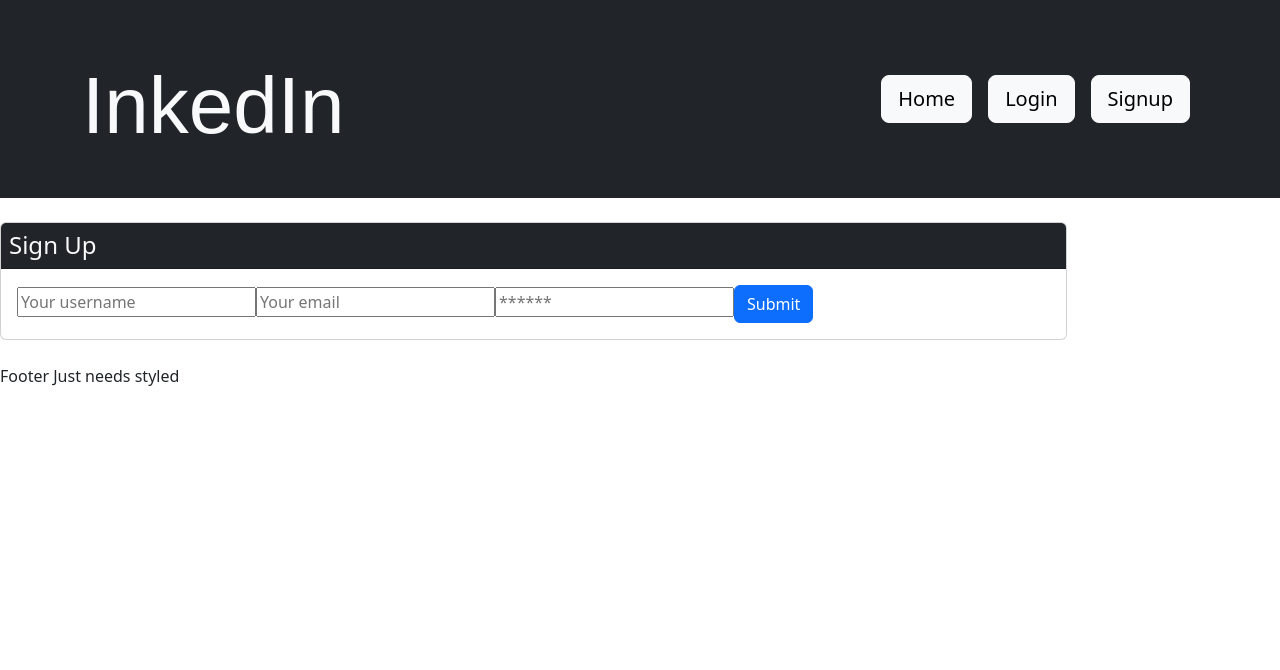
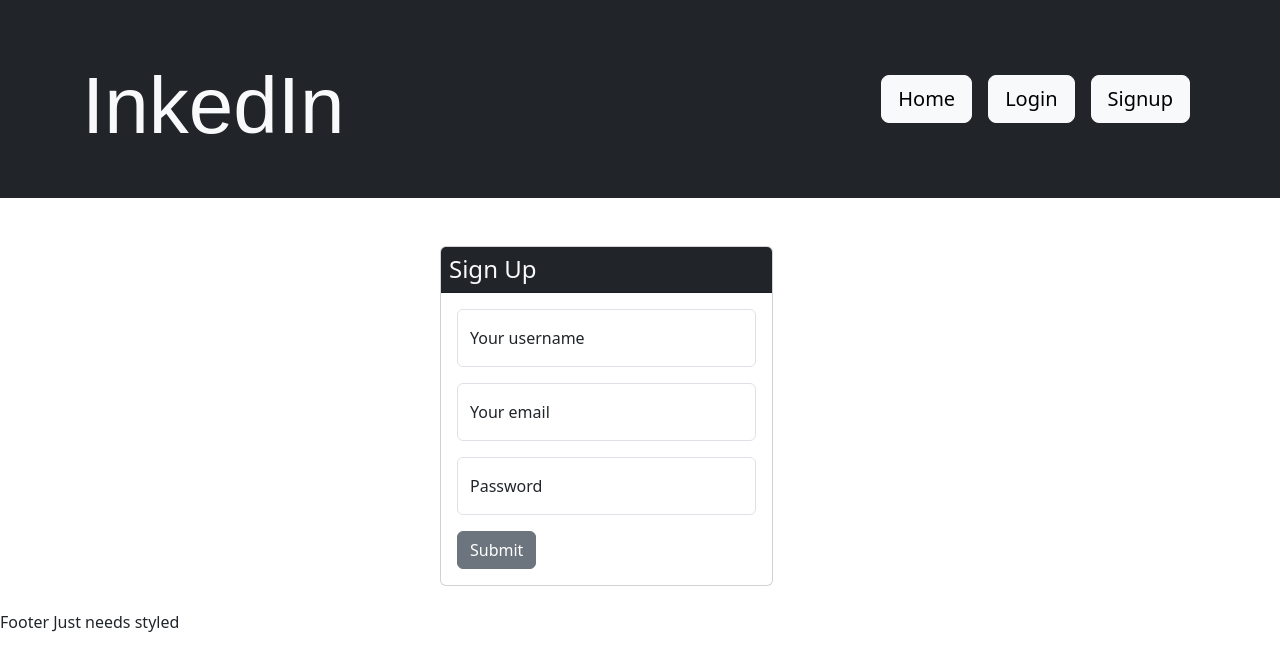
Before and after one commit to bnadel4/inkedin, a React (Create React App) app in the folder client/: page /signup in a window 1280 px wide. Shown: the top 670 px of the page. Built offline with nearby package versions, Linux system fonts and the light colour scheme; the HTML template or start-up script is replaced by a standard one; a web font is replaced by a local one.

Commit message:
Changes to the Profile Page

```diff
--- a/client/src/components/createPost.js
+++ b/client/src/components/createPost.js
@@ -1,13 +1,9 @@
 import React, { useState } from 'react';
 import { Link } from 'react-router-dom';
 import { useMutation } from '@apollo/client';
-
-import { ADD_THOUGHT } from '../../utils/mutations';
-import { QUERY_THOUGHTS, QUERY_ME } from '../../utils/queries';
-
+import { ADD_THOUGHT } from '../utils/mutations';
+import { QUERY_THOUGHTS, QUERY_ME } from '../utils/queries';
 import Auth from '../utils/auth';
-
-// need to add back in all the Auth and Mutations above into the code below
 
 const CreatePost = ({ onSubmit }) => {
   const [title, setTitle] = useState('');
@@ -22,130 +18,36 @@ const CreatePost = ({ onSubmit }) => {
   };
 
   return (
-    <div>
+    <div className="card">
+      <div className="card-body">
         <h2>Create a New Post</h2>
         <form onSubmit={handleSubmit}>
+          <div className="form-floating mb-3">
             <input
               type="text"
+              className="form-control"
               value={title}
               onChange={(e) => setTitle(e.target.value)}
               placeholder="Title"
               required
             />
+            <label htmlFor="title">Title</label>
+          </div>
+          <div className="form-floating mb-3">
             <textarea
+              className="form-control"
               value={content}
               onChange={(e) => setContent(e.target.value)}
               placeholder="Content"
               required
             ></textarea>
-        <button type="submit">Submit</button>
+            <label htmlFor="content">Content</label>
+          </div>
+          <button type="submit" className="btn btn-secondary">Submit</button>
         </form>
+      </div>
     </div>
   );
 };
 
 export default CreatePost;
-
-
-// const ThoughtForm = () => {
-//   const [thoughtText, setThoughtText] = useState('');
-
-//   const [characterCount, setCharacterCount] = useState(0);
-
-//   const [addThought, { error }] = useMutation(ADD_THOUGHT, {
-//     update(cache, { data: { addThought } }) {
-//       try {
-//         const { thoughts } = cache.readQuery({ query: QUERY_THOUGHTS });
-
-//         cache.writeQuery({
-//           query: QUERY_THOUGHTS,
-//           data: { thoughts: [addThought, ...thoughts] },
-//         });
-//       } catch (e) {
-//         console.error(e);
-//       }
-
-//       // update me object's cache
-//       const { me } = cache.readQuery({ query: QUERY_ME });
-//       cache.writeQuery({
-//         query: QUERY_ME,
-//         data: { me: { ...me, thoughts: [...me.thoughts, addThought] } },
-//       });
-//     },
-//   });
-
-//   const handleFormSubmit = async (event) => {
-//     event.preventDefault();
-
-//     try {
-//       const { data } = await addThought({
-//         variables: {
-//           thoughtText,
-//           thoughtAuthor: Auth.getProfile().data.username,
-//         },
-//       });
-
-//       setThoughtText('');
-//     } catch (err) {
-//       console.error(err);
-//     }
-//   };
-
-//   const handleChange = (event) => {
-//     const { name, value } = event.target;
-
-//     if (name === 'thoughtText' && value.length <= 280) {
-//       setThoughtText(value);
-//       setCharacterCount(value.length);
-//     }
-//   };
-
-//   return (
-//     <div>
-//       <h3>What's on your techy mind?</h3>
-
-//       {Auth.loggedIn() ? (
-//         <>
-//           <p
-//             className={`m-0 ${
-//               characterCount === 280 || error ? 'text-danger' : ''
-//             }`}
-//           >
-//             Character Count: {characterCount}/280
-//           </p>
-//           <form
-//             className="flex-row justify-center justify-space-between-md align-center"
-//             onSubmit={handleFormSubmit}
-//           >
-//             <div className="col-12 col-lg-9">
-//               <textarea
-//                 name="thoughtText"
-//                 placeholder="Here's a new thought..."
-//                 value={thoughtText}
-//                 className="form-input w-100"
-//                 style={{ lineHeight: '1.5', resize: 'vertical' }}
-//                 onChange={handleChange}
-//               ></textarea>
-//             </div>
-
-//             <div className="col-12 col-lg-3">
-//               <button className="btn btn-primary btn-block py-3" type="submit">
-//                 Add Thought
-//               </button>
-//             </div>
-//             {error && (
-//               <div className="col-12 my-3 bg-danger text-white p-3">
-//                 {error.message}
-//               </div>
-//             )}
-//           </form>
-//         </>
-//       ) : (
-//         <p>
-//           You need to be logged in to share your thoughts. Please{' '}
-//           <Link to="/login">login</Link> or <Link to="/signup">signup.</Link>
-//         </p>
-//       )}
-//     </div>
-//   );
-// };
--- a/client/src/pages/Login.js
+++ b/client/src/pages/Login.js
@@ -1,8 +1,8 @@
 import React, { useState } from 'react';
+import { Link } from 'react-router-dom';
 import { useMutation } from '@apollo/client';
 import { LOGIN_USER } from '../utils/mutations';
 import Auth from '../utils/auth';
-import './css/style.css'
 
 const Login = () => {
   const [username, setUsername] = useState('');
@@ -29,8 +29,9 @@ const Login = () => {
 
   return (
     <div className="d-flex justify-content-center align-items-center loginform">
-      <div>
-        <h2 className='mb-4'>Login</h2>
+      <div className="card">
+        <h4 className="card-header bg-dark text-light p-2">Login</h4>
+        <div className="card-body">
           <form onSubmit={handleLogin}>
             <div className="form-floating mb-3">
               <input
@@ -63,6 +64,7 @@ const Login = () => {
               <p>{error.message}</p>
             </div>
           )}
+        </div>
       </div>
     </div>
   );
--- a/client/src/pages/Profile.js
+++ b/client/src/pages/Profile.js
@@ -1,12 +1,9 @@
-// made changes to this file to include the header and footer need to make more adjustements for the ThoughtForm/ ThoughtList are not the same
-
 import React from 'react';
 import { Navigate, useParams } from 'react-router-dom';
 import { useQuery } from '@apollo/client';
-
 import { QUERY_USER, QUERY_ME } from '../utils/queries';
-
 import Auth from '../utils/auth';
+import CreatePost from '../components/createPost';
 
 
 const Profile = () => {
@@ -17,6 +14,7 @@ const Profile = () => {
   });
 
   const user = data?.me || data?.user || {};
+
   // navigate to personal profile page if username is yours
   if (Auth.loggedIn() && Auth.getProfile().data.username === userParam) {
     return <Navigate to="/profile" />;
@@ -35,90 +33,31 @@ const Profile = () => {
   }
 
   return (
-    <div>
-
-
+    <div className="d-flex justify-content-center align-items-center">
+      <div className="card">
+        <div className="card-body">
           <div className="flex-row justify-center mb-3">
             <h2 className="col-12 col-md-10 bg-dark text-light p-3 mb-5">
               Viewing {userParam ? `${user.username}'s` : 'your'} profile.
             </h2>
 
             <div className="col-12 col-md-10 mb-5">
-          {/* <ThoughtList
-            thoughts={user.thoughts}
-            title={`${user.username}'s thoughts...`}
-            showTitle={false}
-            showUsername={false}
-          /> */}
+              <CreatePost/>
             </div>
+
             {!userParam && (
               <div
                 className="col-12 col-md-10 mb-3 p-3"
                 style={{ border: '1px dotted #1a1a1a' }}
               >
-            {/* <ThoughtForm /> */}
+                {/* Content specific to the profile */}
               </div>
             )}
           </div>
-
-
+        </div>
+      </div>
     </div>
   );
 };
 
 export default Profile;
-
-
-// const Profile = () => {
-//   const { username: userParam } = useParams();
-
-//   const { loading, data } = useQuery(userParam ? QUERY_USER : QUERY_ME, {
-//     variables: { username: userParam },
-//   });
-
-//   const user = data?.me || data?.user || {};
-//   // navigate to personal profile page if username is yours
-//   if (Auth.loggedIn() && Auth.getProfile().data.username === userParam) {
-//     return <Navigate to="/me" />;
-//   }
-
-//   if (loading) {
-//     return <div>Loading...</div>;
-//   }
-
-//   if (!user?.username) {
-//     return (
-//       <h4>
-//         You need to be logged in to see this. Use the navigation links above to
-//         sign up or log in!
-//       </h4>
-//     );
-//   }
-
-//   return (
-//     <div>
-//       <div className="flex-row justify-center mb-3">
-//         <h2 className="col-12 col-md-10 bg-dark text-light p-3 mb-5">
-//           Viewing {userParam ? `${user.username}'s` : 'your'} profile.
-//         </h2>
-
-//         <div className="col-12 col-md-10 mb-5">
-//           <ThoughtList
-//             thoughts={user.thoughts}
-//             title={`${user.username}'s thoughts...`}
-//             showTitle={false}
-//             showUsername={false}
-//           />
-//         </div>
-//         {!userParam && (
-//           <div
-//             className="col-12 col-md-10 mb-3 p-3"
-//             style={{ border: '1px dotted #1a1a1a' }}
-//           >
-//             <ThoughtForm />
-//           </div>
-//         )}
-//       </div>
-//     </div>
-//   );
-// };
--- a/client/src/pages/Signup.js
+++ b/client/src/pages/Signup.js
@@ -23,7 +23,6 @@ const Signup = () => {
 
   const handleFormSubmit = async (event) => {
     event.preventDefault();
-    console.log(formState);
 
     try {
       const { data } = await addUser({
@@ -37,7 +36,8 @@ const Signup = () => {
   };
 
   return (
-    <div>
+    <div className="container mt-5">
+    <div className="mx-auto" style={{ maxWidth: '400px' }}>
       <main className="flex-row justify-center mb-4">
         <div className="col-12 col-lg-10">
           <div className="card">
@@ -50,32 +50,41 @@ const Signup = () => {
                 </p>
               ) : (
                 <form onSubmit={handleFormSubmit}>
+                  <div className="form-floating mb-3">
                     <input
-                    className="form-input"
+                      className="form-control"
                       placeholder="Your username"
                       name="username"
                       type="text"
-                    value={formState.name}
+                      value={formState.username}
                       onChange={handleChange}
                     />
+                    <label htmlFor="username">Your username</label>
+                  </div>
+                  <div className="form-floating mb-3">
                     <input
-                    className="form-input"
+                      className="form-control"
                       placeholder="Your email"
                       name="email"
                       type="email"
                       value={formState.email}
                       onChange={handleChange}
                     />
+                    <label htmlFor="email">Your email</label>
+                  </div>
+                  <div className="form-floating">
                     <input
-                    className="form-input"
+                      className="form-control"
                       placeholder="******"
                       name="password"
                       type="password"
                       value={formState.password}
                       onChange={handleChange}
                     />
+                    <label htmlFor="password">Password</label>
+                  </div>
                   <button
-                    className="btn btn-block btn-primary"
+                    className="btn btn-secondary mt-3"
                     style={{ cursor: 'pointer' }}
                     type="submit"
                   >
@@ -94,10 +103,12 @@ const Signup = () => {
         </div>
       </main>
     </div>
+  </div>
   );
 };
 
 export default Signup;
+
 
 // const Signup = () => {
 //   const [formState, setFormState] = useState({
--- a/client/src/pages/css/style.css
+++ b/client/src/pages/css/style.css
@@ -15,3 +15,7 @@
 .loginform{
     margin-top: 100px;
 }
+
+.signupform{
+    margin-left: 40px;
+}
```
Lines whose indentation alone changed are shown as unchanged.
